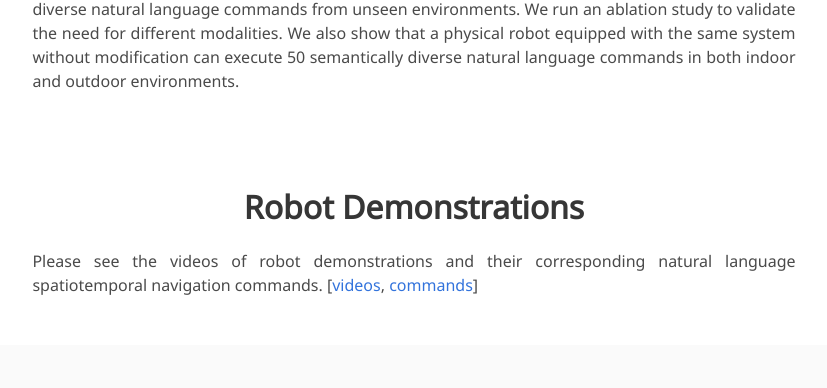
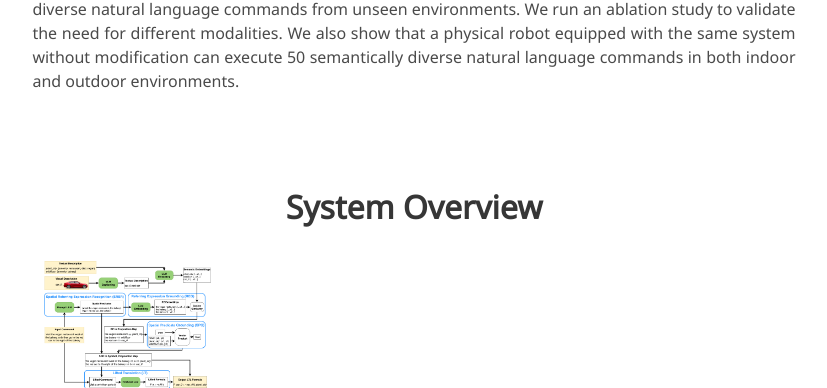
Before and after one commit to Spatiotemporal-Ground/spatiotemporal-ground.github.io, a plain HTML site: page index.html in a window 1280 px wide. Shown: the part 1058-1446 px from the top of the page, without its empty margins (226-1053 px from the left). Drawn offline with nearby package versions, Linux system fonts and the light colour scheme; some icons are missing; a web font is replaced by a local one.

Commit message:
added flowchart

```diff
--- a/index.html
+++ b/index.html
@@ -443,6 +443,26 @@
 
 
 
+
+
+<section class="section">
+  <div class="container is-max-desktop">
+    <!-- System Overview. -->
+    <div class="columns is-centered has-text-centered">
+      <div class="column is-four-fifths">
+        <h2 class="title is-3">System Overview</h2>
+        <div class="column is-3 has-text-centered">
+          <img src="./static/images/flowchart.png"/>
+        </div>
+      </div>
+    </div>
+  </div>
+</section>
+
+
+
+
+
 <section class="section">
   <div class="container is-max-desktop">
     <!-- Robot Demonstrations. -->
```
Also changed, not shown: static/images/flowchart.png (added).
